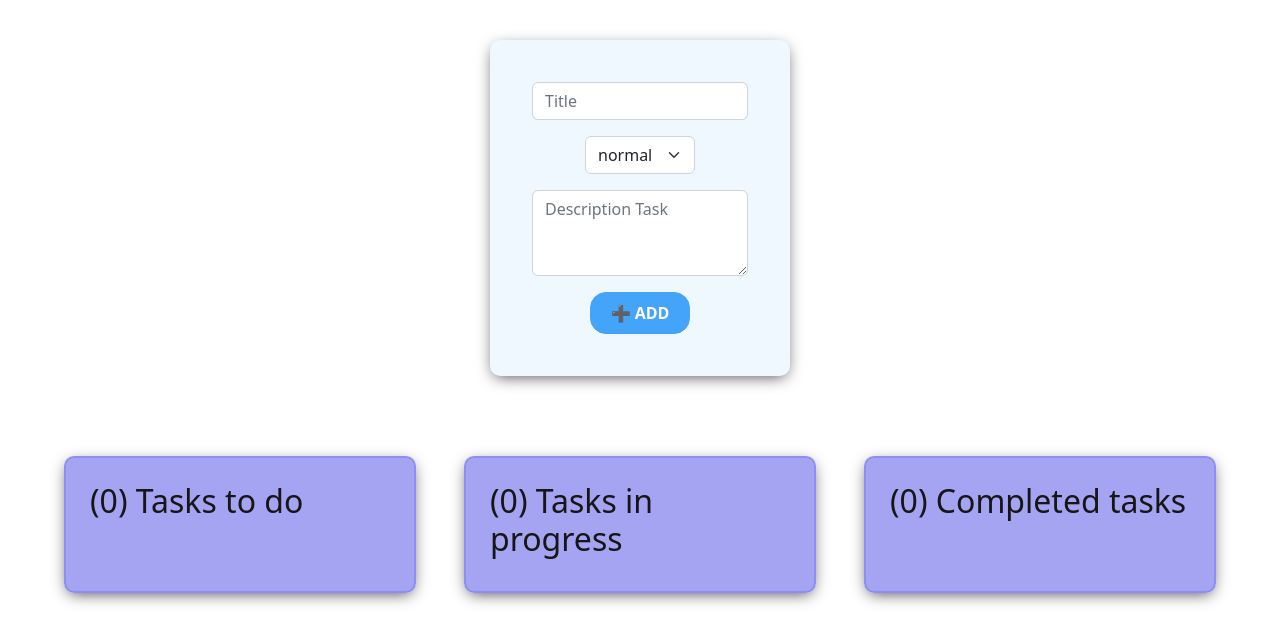
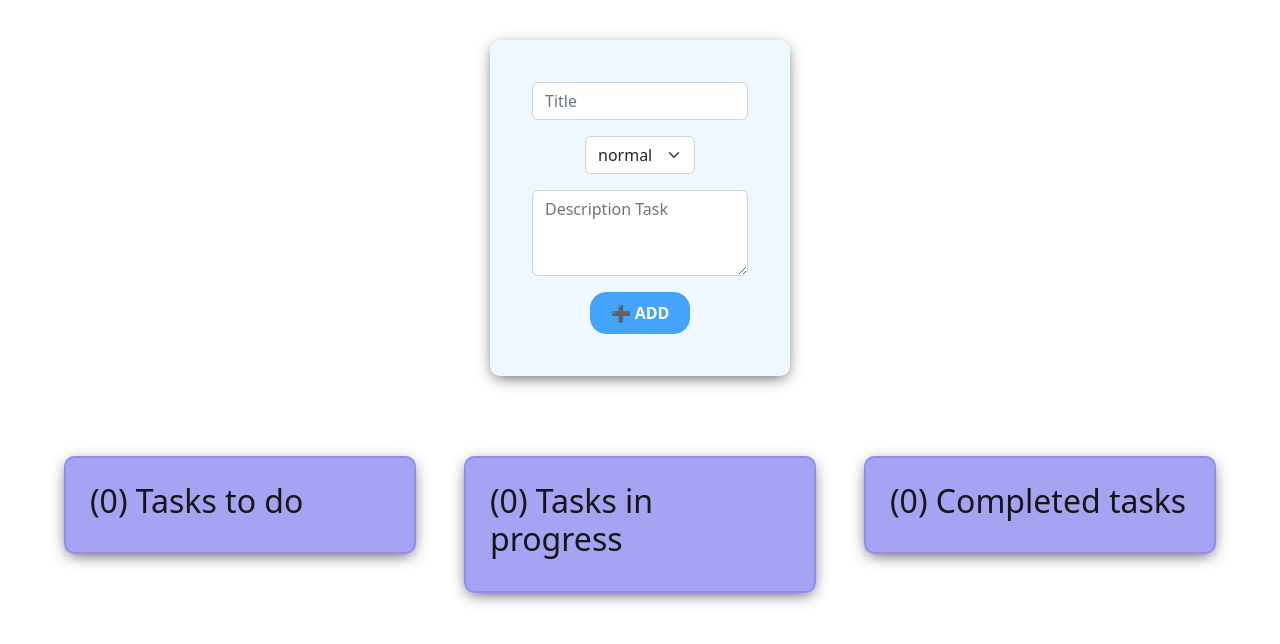
Before and after one commit to MoiFran/TaskManager, a React (Vite) app: page / in a window 1280 px wide. Shown: the top 644 px of the page. Built offline with nearby package versions, Linux system fonts and the light colour scheme.

Commit message:
mod style in task ask-block-container

```diff
--- a/src/index.css
+++ b/src/index.css
@@ -66,6 +66,7 @@ background: rgba(135, 135, 239, 0.753);
   -webkit-box-shadow: 0px 4px 16px -4px rgba(66, 57, 66, 1);
     -moz-box-shadow: 0px 4px 16px -4px rgba(66, 57, 66, 1);
     box-shadow: 0px 4px 16px -4px rgba(66, 57, 66, 1);
+    height: min-content;
 }
 
 
```
